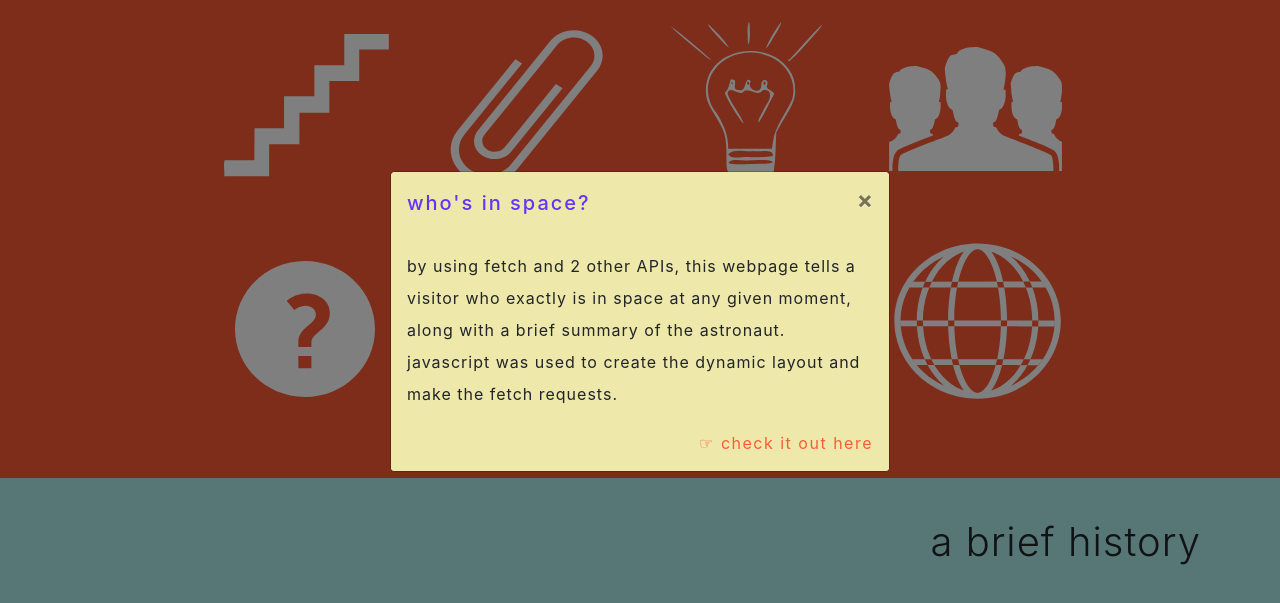
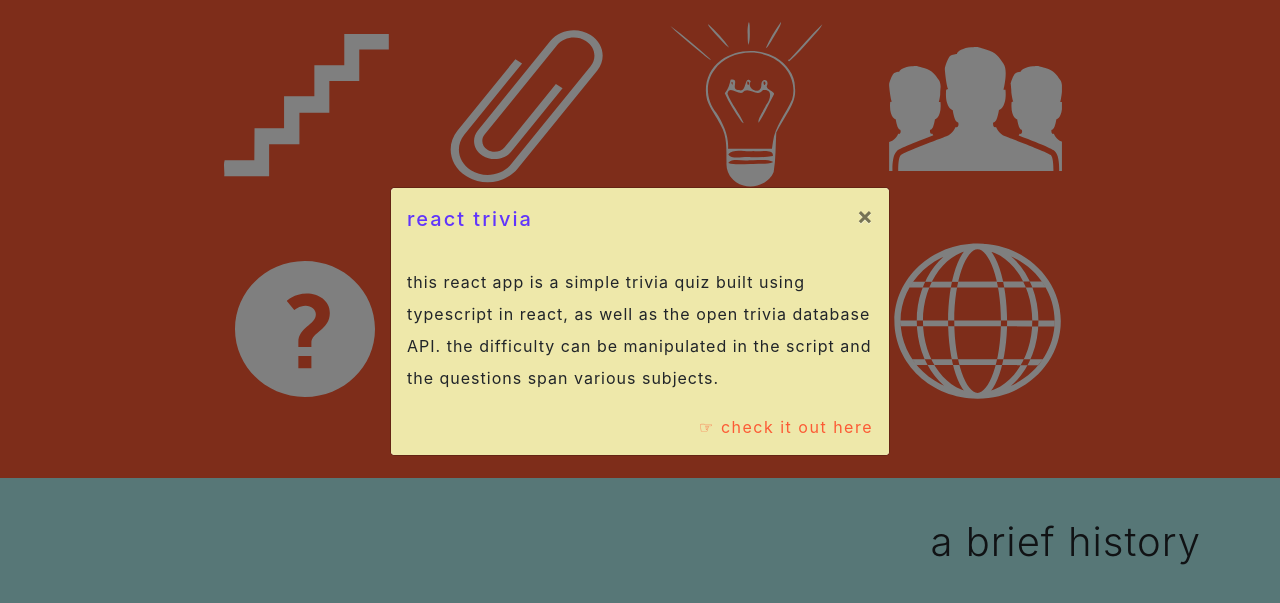
Before and after one commit to okaykendall/Project-9-Techdegree, a plain HTML site: page index.html in a window 1280 px wide. Both pictures are taken after a click on the link 976 px from the left and 906 px from the top of the page. Shown: the part 585-1188 px from the top of the page. Drawn offline with nearby package versions, Linux system fonts and the light colour scheme.

Commit message:
Changed portfolio projects
Added react quiz

```diff
--- a/index.html
+++ b/index.html
@@ -112,7 +112,7 @@
               </div>
               <div class="modal-body  d-flex flex-column">
                 <p class="lean">this is a responsive prototype of an employee dashboard. dynamic graphs were created
-                  with the chart library chartjs and javascript was added for an alert banner. the layout was created without any frameworks and
+                  with the chart library chartJs and javascript was added for an alert banner. the layout was created without any frameworks and
                   was done with css flexgrid.<br>
                 </p>
                 <a href="dashboard-project/index.html" target="_blank">&#9758; check it out here</a>
@@ -315,17 +315,16 @@
           <div class="modal-dialog modal-dialog-centered modal-dialog-scrollable">
             <div class="modal-content">
               <div class="modal-header">
-                <h5 class="modal-title" id="space-title">who's in space?</h5>
+                <h5 class="modal-title" id="space-title">react trivia</h5>
                 <button type="button" class="close" data-dismiss="modal" aria-label="Close">
                   <span aria-hidden="true">&times;</span>
                 </button>
               </div>
               <div class="modal-body d-flex flex-column">
-                <p class="lean">by using fetch and 2 other APIs, this webpage tells a visitor who exactly is in space at any given moment,
-                  along with a brief summary of the astronaut.
-                  javascript was used to create the dynamic layout and make the fetch requests.<br>
+                <p class="lean">this react app is a simple trivia quiz built using typescript in react, as well as the open trivia database
+                  API. the difficulty can be manipulated in the script and the questions span various subjects.<br>
                 </p>
-                  <a href="whoisinspace/index.html" target="_blank">&#9758; check it out here</a>
+                  <a href="https://okaykendall.github.io/react-quiz/" target="_blank">&#9758; check it out here</a>
               </div>
             </div>
           </div>
```
